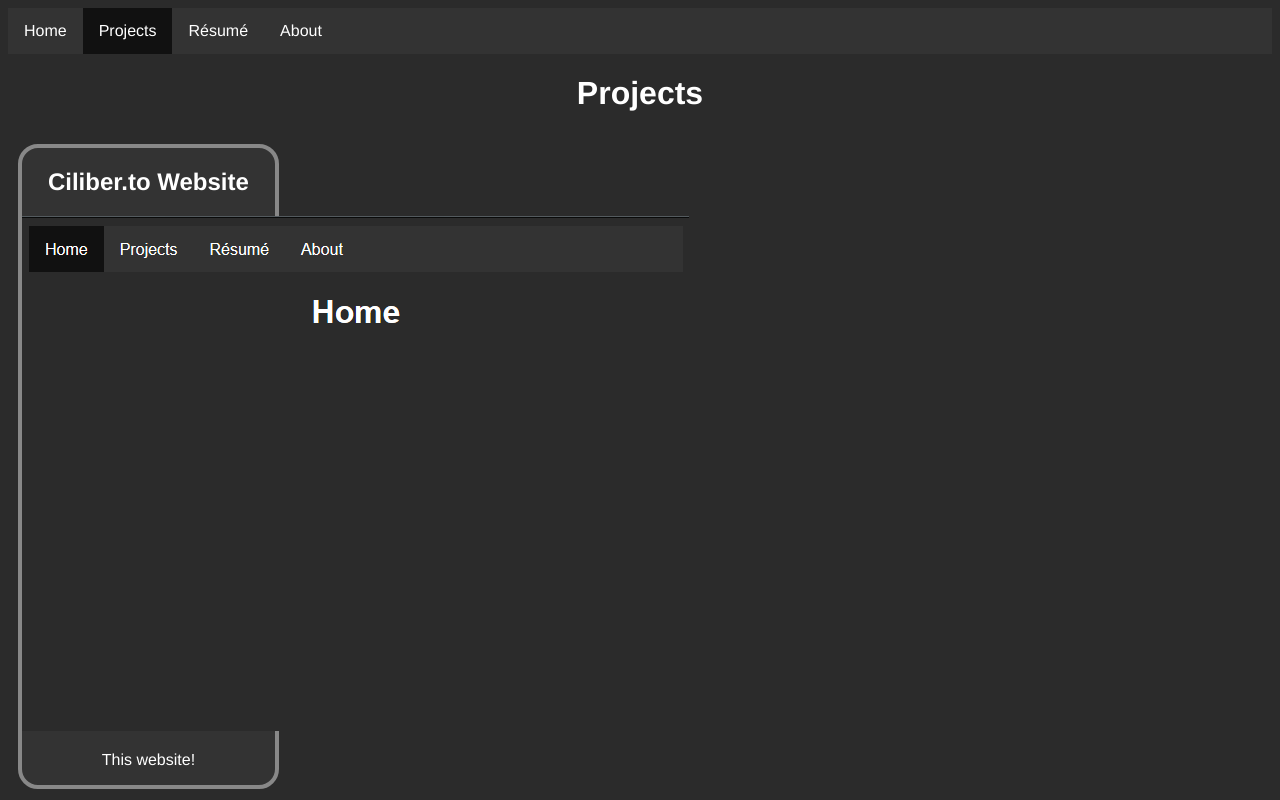
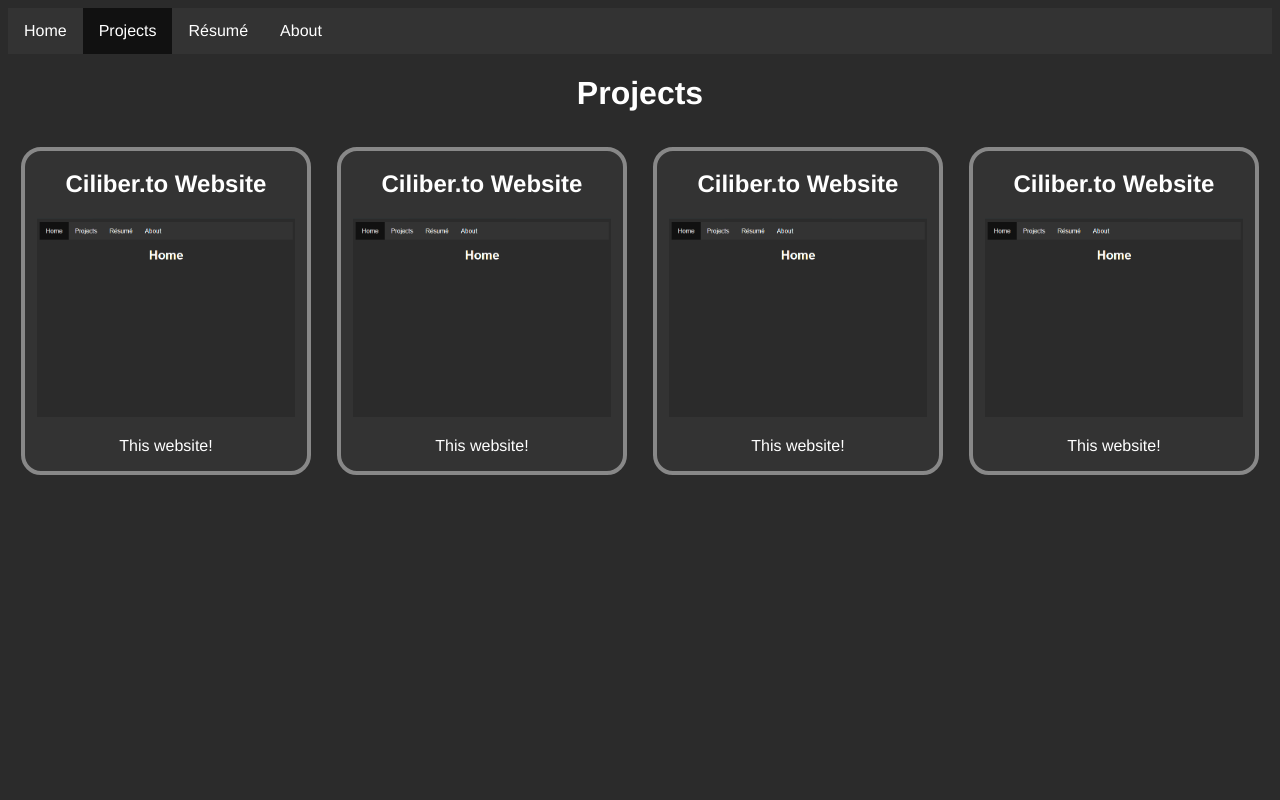
Before and after one commit to rciliberto/ciliber.to, a Vue app: page /projects in a window 1280 px wide. Built offline with nearby package versions, Linux system fonts and the light colour scheme.

Commit message:
Update Project page styling

```diff
--- a/src/components/Project.vue
+++ b/src/components/Project.vue
@@ -3,7 +3,7 @@
   -->
 
 <template>
-  <div class="project" @click="onProjectClick">
+  <div class="container" @click="onProjectClick">
     <h2>{{ name }}</h2>
     <img :src="image_src" :alt="image_alt" />
     <p>{{ description }}</p>
@@ -18,38 +18,46 @@ export interface ProjectProps {
   description: string;
   image_src: string;
   image_alt: string;
-  siteLink: string;
+  site_link: string;
 }
 
 export default defineComponent({
   name: "Project",
   methods: {
-    onProjectClick: () => {
-      window.open("");
+    onProjectClick() {
+      console.log(this.site_link);
+      window.open(this.site_link);
     },
   },
   props: {
     name: String,
     description: String,
-    image_src: Image,
+    image_src: String,
     image_alt: String,
-    siteLink: String,
+    site_link: String,
   },
 });
 </script>
 
 <style scoped>
-.project {
+.container {
   background-color: #333333;
-  width: 20%;
-  margin: 10px 10px;
+  width: 23%;
+  margin: 1%;
+  float: left;
+  padding-left: 1%;
+  padding-right: 1%;
+  box-sizing: border-box;
   border: 4px #888888 solid;
-  float: left;
   border-radius: 20px;
 }
 
-.project:hover {
+.container:hover {
   cursor: pointer;
   background-color: #222222;
 }
+
+img {
+  width: 100%;
+}
 </style>
--- a/src/views/Projects.vue
+++ b/src/views/Projects.vue
@@ -15,7 +15,7 @@
         :description="project.description"
         :image_src="project.image_src"
         :image_alt="project.image_alt"
-        :site-link="project.siteLink"
+        :site-link="project.site_link"
       />
     </div>
   </div>
@@ -36,7 +36,28 @@ export default defineComponent({
           description: "This website!",
           image_src: ciliberto_website,
           image_alt: "Ciliber.to Website",
-          siteLink: "https://google.com/",
+          site_link: "https://google.com/",
+        } as ProjectProps,
+        {
+          name: "Ciliber.to Website",
+          description: "This website!",
+          image_src: ciliberto_website,
+          image_alt: "Ciliber.to Website",
+          site_link: "https://google.com/",
+        } as ProjectProps,
+        {
+          name: "Ciliber.to Website",
+          description: "This website!",
+          image_src: ciliberto_website,
+          image_alt: "Ciliber.to Website",
+          site_link: "https://google.com/",
+        } as ProjectProps,
+        {
+          name: "Ciliber.to Website",
+          description: "This website!",
+          image_src: ciliberto_website,
+          image_alt: "Ciliber.to Website",
+          site_link: "https://google.com/",
         } as ProjectProps,
       ],
     };
```
